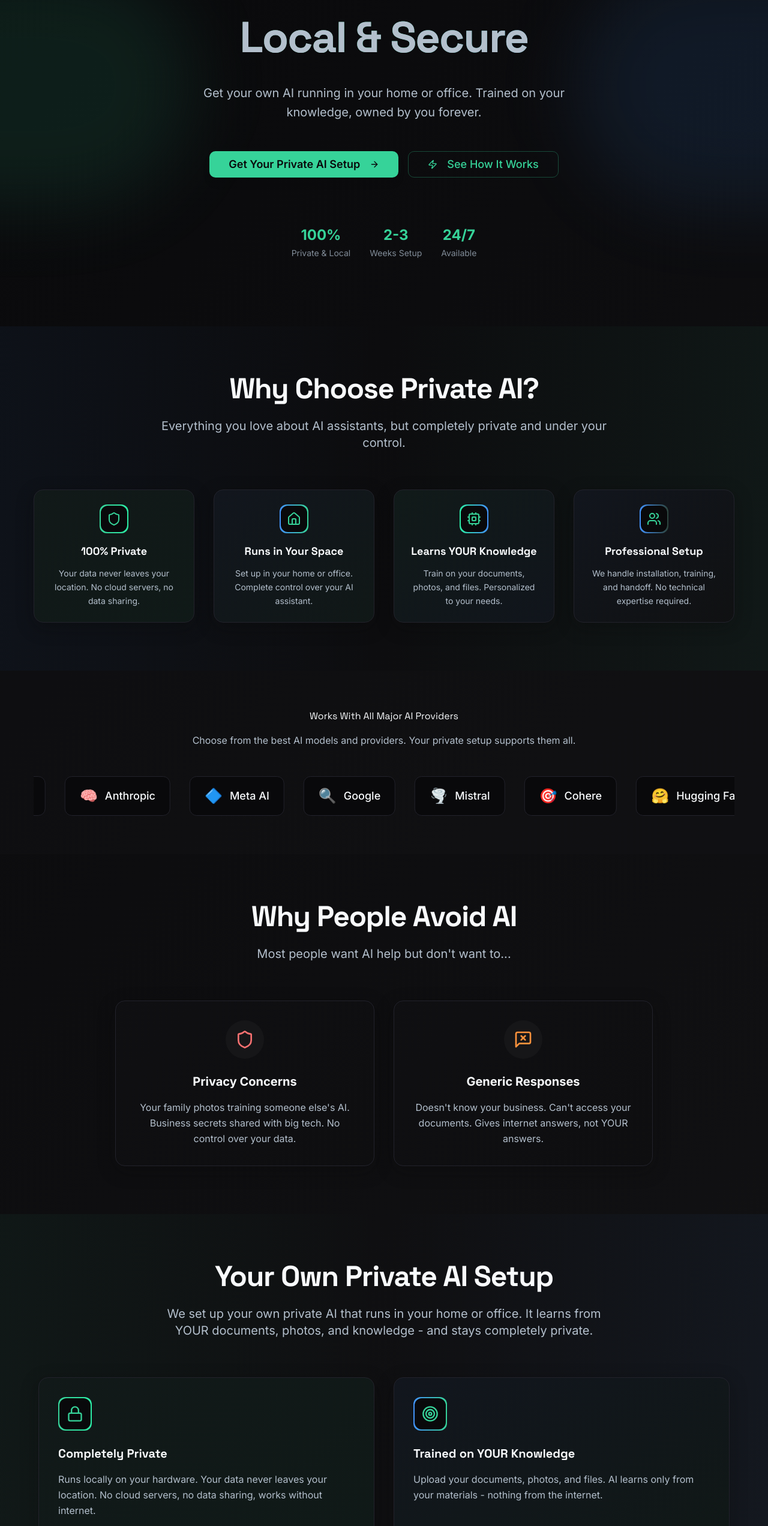
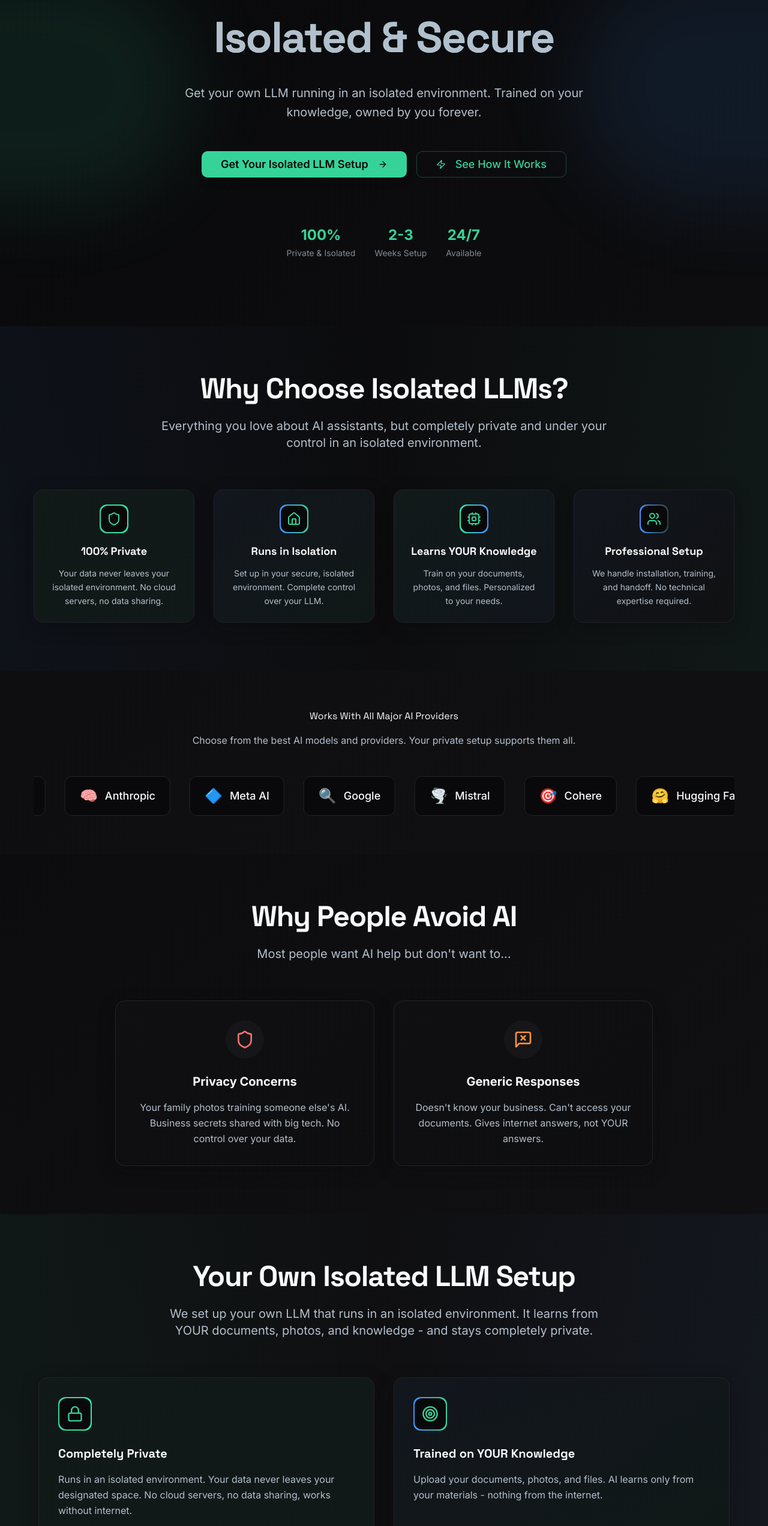
Before and after one commit to bharris82/koru-perfection-hub, a React (Vite) app: page / in a window 1280 px wide. Shown: the part 256-2800 px from the top of the page at 60% size. Built offline with nearby package versions, Linux system fonts and the light colour scheme.

Commit message:
Update solution description
Change the description of the AI setup offering from "Runs locally on your hardware. Your data never leaves your location. No cloud servers, no data sharing, works without internet." to "Run a LLM in an Isolated Environment."

```diff
--- a/src/components/sections/cta.tsx
+++ b/src/components/sections/cta.tsx
@@ -12,10 +12,10 @@ const CTA = () => {
       <div className="container mx-auto relative">
         <div className="max-w-4xl mx-auto text-center space-y-8 animate-fade-in">
           <h2 className="text-display font-grotesk text-text-primary leading-tight">
-            Ready to Own Your AI?
+            Ready to Own Your LLM?
           </h2>
           <p className="text-body-large text-text-secondary max-w-2xl mx-auto">
-            Get your own private AI running locally. No data sharing,
+            Get your own LLM running in an isolated environment. No data sharing,
             no dependence on big tech. Completely yours forever.
           </p>
 
@@ -26,7 +26,7 @@ const CTA = () => {
               variant="outline"
               className="border-primary/30 text-primary hover:bg-primary/10 px-8 py-4 text-lg"
             >
-              Learn More About Local AI
+              Learn More About Isolated LLMs
             </Button>
           </div>
 
@@ -36,7 +36,7 @@ const CTA = () => {
             <div className="flex flex-wrap justify-center gap-8 items-center opacity-60">
               <div className="text-text-muted font-semibold">10+ Years Experience</div>
               <div className="w-2 h-2 bg-primary/50 rounded-full"></div>
-              <div className="text-text-muted font-semibold">Local AI Expert</div>
+              <div className="text-text-muted font-semibold">Isolated LLM Expert</div>
               <div className="w-2 h-2 bg-primary/50 rounded-full"></div>
               <div className="text-text-muted font-semibold">Privacy First</div>
             </div>
--- a/src/components/sections/hero.tsx
+++ b/src/components/sections/hero.tsx
@@ -24,12 +24,12 @@ const Hero = () => {
           <h1 className="text-hero font-grotesk bg-gradient-to-r from-text-primary via-primary to-accent bg-clip-text text-transparent leading-tight">
             Your Own Private AI
             <br />
-            <span className="text-text-secondary">Local & Secure</span>
+            <span className="text-text-secondary">Isolated & Secure</span>
           </h1>
 
           {/* Subheading */}
           <p className="text-body-large text-text-secondary max-w-2xl mx-auto leading-relaxed">
-            Get your own AI running in your home or office. Trained on your knowledge, owned by you forever.
+            Get your own LLM running in an isolated environment. Trained on your knowledge, owned by you forever.
           </p>
 
           {/* CTA Buttons */}
@@ -40,7 +40,7 @@ const Hero = () => {
                   size="lg"
                   className="bg-primary hover:bg-primary-bright text-primary-foreground px-8 py-4 text-lg font-semibold glow-primary group"
                 >
-                  Get Your Private AI Setup
+                  Get Your Isolated LLM Setup
                   <ArrowRight className="ml-2 w-5 h-5 group-hover:translate-x-1 transition-transform" />
                 </Button>
               }
@@ -59,7 +59,7 @@ const Hero = () => {
           <div className="flex flex-wrap justify-center gap-8 pt-12 text-center">
             <div className="space-y-1">
               <div className="text-2xl font-bold text-primary">100%</div>
-              <div className="text-sm text-text-muted">Private & Local</div>
+              <div className="text-sm text-text-muted">Private & Isolated</div>
             </div>
             <div className="space-y-1">
               <div className="text-2xl font-bold text-primary">2-3</div>
--- a/src/components/sections/how-it-works.tsx
+++ b/src/components/sections/how-it-works.tsx
@@ -13,7 +13,7 @@ const HowItWorks = () => {
       number: "2",
       icon: Settings,
       title: "Setup & Installation",
-      description: "We specify your hardware, install everything remotely, upload your documents, and optimize your private AI. Can also set up private hosting solutions that stay completely private.",
+      description: "We configure your isolated environment, install everything remotely, upload your documents, and optimize your private LLM. Can also set up hosting solutions that stay completely isolated.",
       color: "accent"
     },
     {
--- a/src/components/sections/products-showcase.tsx
+++ b/src/components/sections/products-showcase.tsx
@@ -5,13 +5,13 @@ const ProductsShowcase = () => {
     {
       icon: Shield,
       title: "100% Private",
-      description: "Your data never leaves your location. No cloud servers, no data sharing.",
+      description: "Your data never leaves your isolated environment. No cloud servers, no data sharing.",
       gradient: "from-primary to-primary-bright"
     },
     {
       icon: Home,
-      title: "Runs in Your Space",
-      description: "Set up in your home or office. Complete control over your AI assistant.",
+      title: "Runs in Isolation",
+      description: "Set up in your secure, isolated environment. Complete control over your LLM.",
       gradient: "from-accent to-primary"
     },
     {
@@ -36,10 +36,10 @@ const ProductsShowcase = () => {
       <div className="container mx-auto relative">
         <div className="text-center mb-16 animate-fade-in">
           <h2 className="text-display font-grotesk text-text-primary mb-6">
-            Why Choose Private AI?
+            Why Choose Isolated LLMs?
           </h2>
           <p className="text-body-large text-text-secondary max-w-3xl mx-auto">
-            Everything you love about AI assistants, but completely private and under your control.
+            Everything you love about AI assistants, but completely private and under your control in an isolated environment.
           </p>
         </div>
 
--- a/src/components/sections/solution.tsx
+++ b/src/components/sections/solution.tsx
@@ -5,7 +5,7 @@ const Solution = () => {
     {
       icon: Lock,
       title: "Completely Private",
-      description: "Runs locally on your hardware. Your data never leaves your location. No cloud servers, no data sharing, works without internet.",
+      description: "Runs in an isolated environment. Your data never leaves your designated space. No cloud servers, no data sharing, works without internet.",
       gradient: "from-primary to-primary-bright"
     },
     {
@@ -17,13 +17,13 @@ const Solution = () => {
     {
       icon: Wifi,
       title: "Works Offline",
-      description: "Your AI will work even without internet connection. Perfect for remote locations or when you want complete independence.",
+      description: "Your LLM will work even without internet connection. Perfect for sensitive environments or when you want complete independence.",
       gradient: "from-primary-bright to-accent"
     },
     {
       icon: Rocket,
       title: "Professional Setup",
-      description: "We handle all the technical work. Hardware recommendation, installation, training, and handoff.",
+      description: "We handle all the technical work. Environment configuration, installation, training, and handoff.",
       gradient: "from-accent to-primary-muted"
     }
   ];
@@ -36,10 +36,10 @@ const Solution = () => {
       <div className="container mx-auto relative">
         <div className="text-center mb-16 animate-fade-in">
           <h2 className="text-display font-grotesk text-text-primary mb-6">
-            Your Own Private AI Setup
+            Your Own Isolated LLM Setup
           </h2>
           <p className="text-body-large text-text-secondary max-w-3xl mx-auto">
-            We set up your own private AI that runs in your home or office. It learns from YOUR documents, photos, and knowledge - and stays completely private.
+            We set up your own LLM that runs in an isolated environment. It learns from YOUR documents, photos, and knowledge - and stays completely private.
           </p>
         </div>
 
```
